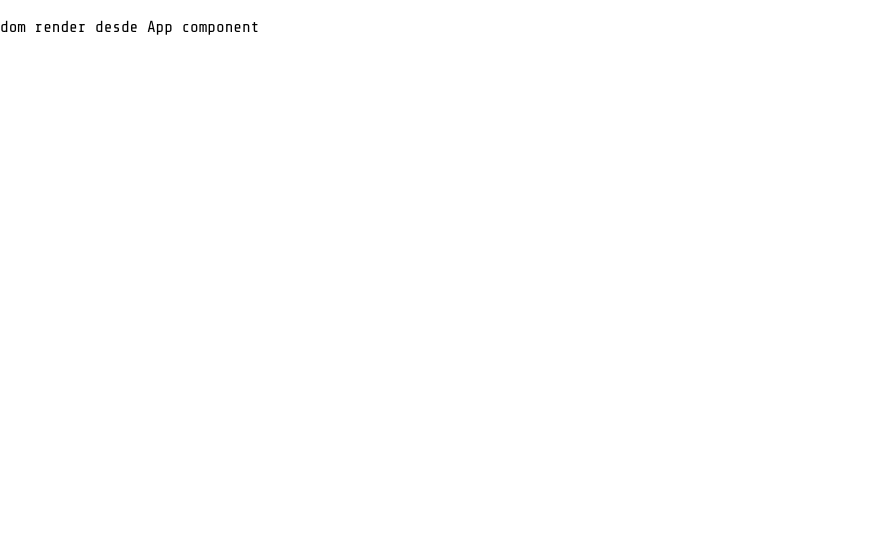
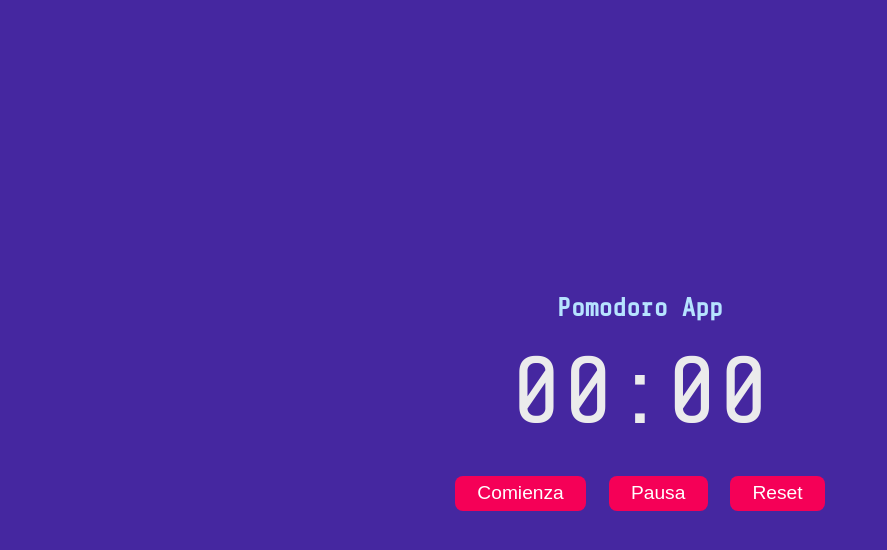
Before and after one commit to michventura/michcodes-react, a React (Create React App) app: page / in a window 1280 px wide. Shown: the top 550 px of the page, without its empty margins (0-887 px from the left). Built offline with nearby package versions, Linux system fonts and the light colour scheme.

Commit message:
Pomodoro start

```diff
--- a/public/index.html
+++ b/public/index.html
@@ -1,43 +1,13 @@
 <!DOCTYPE html>
-<html lang="en">
+<html lang="es-MX">
+  <head>
+    <meta charset="UTF-8" />
+    <meta name="viewport" content="width=device-width, initial-scale=1.0" />
+    <meta http-equiv="X-UA-Compatible" content="ie=edge" />
+    <title>React | MichCodes</title>
+  </head>
 
-<head>
-	<meta charset="utf-8">
-	<meta name="viewport" content="width=device-width, initial-scale=1, shrink-to-fit=no">
-	<meta name="theme-color" content="#000000">
-	<!--
-      manifest.json provides metadata used when your web app is added to the
-      homescreen on Android. See https://developers.google.com/web/fundamentals/engage-and-retain/web-app-manifest/
-    -->
-	<link rel="manifest" href="%PUBLIC_URL%/manifest.json">
-	<link rel="shortcut icon" href="%PUBLIC_URL%/favicon.ico">
-	<!--
-      Notice the use of %PUBLIC_URL% in the tags above.
-      It will be replaced with the URL of the `public` folder during the build.
-      Only files inside the `public` folder can be referenced from the HTML.
-
-      Unlike "/favicon.ico" or "favicon.ico", "%PUBLIC_URL%/favicon.ico" will
-      work correctly both with client-side routing and a non-root public URL.
-      Learn how to configure a non-root public URL by running `npm run build`.
-    -->
-	<title>React App</title>
-</head>
-
-<body>
-	<noscript>
-		You need to enable JavaScript to run this app.
-	</noscript>
-	<div id="root"></div>
-	<!--
-      This HTML file is a template.
-      If you open it directly in the browser, you will see an empty page.
-
-      You can add webfonts, meta tags, or analytics to this file.
-      The build step will place the bundled scripts into the <body> tag.
-
-      To begin the development, run `npm start` or `yarn start`.
-      To create a production bundle, use `npm run build` or `yarn build`.
-    -->
-</body>
-
+  <body>
+    <div id="root"></div>
+  </body>
 </html>
--- a/src/components/App.js
+++ b/src/components/App.js
@@ -1,7 +1,23 @@
 import React from 'react'
 
 function App() {
-  return <p>dom render desde App component</p>
+  return (
+    <div className="app">
+      <h2>Pomodoro App</h2>
+
+      <div className="timer">
+        <span>00</span>
+        <span>:</span>
+        <span>00</span>
+      </div>
+
+      <div className="buttons">
+        <button>Comienza</button>
+        <button>Pausa</button>
+        <button>Reset</button>
+      </div>
+    </div>
+  )
 }
 
 export default App
```
